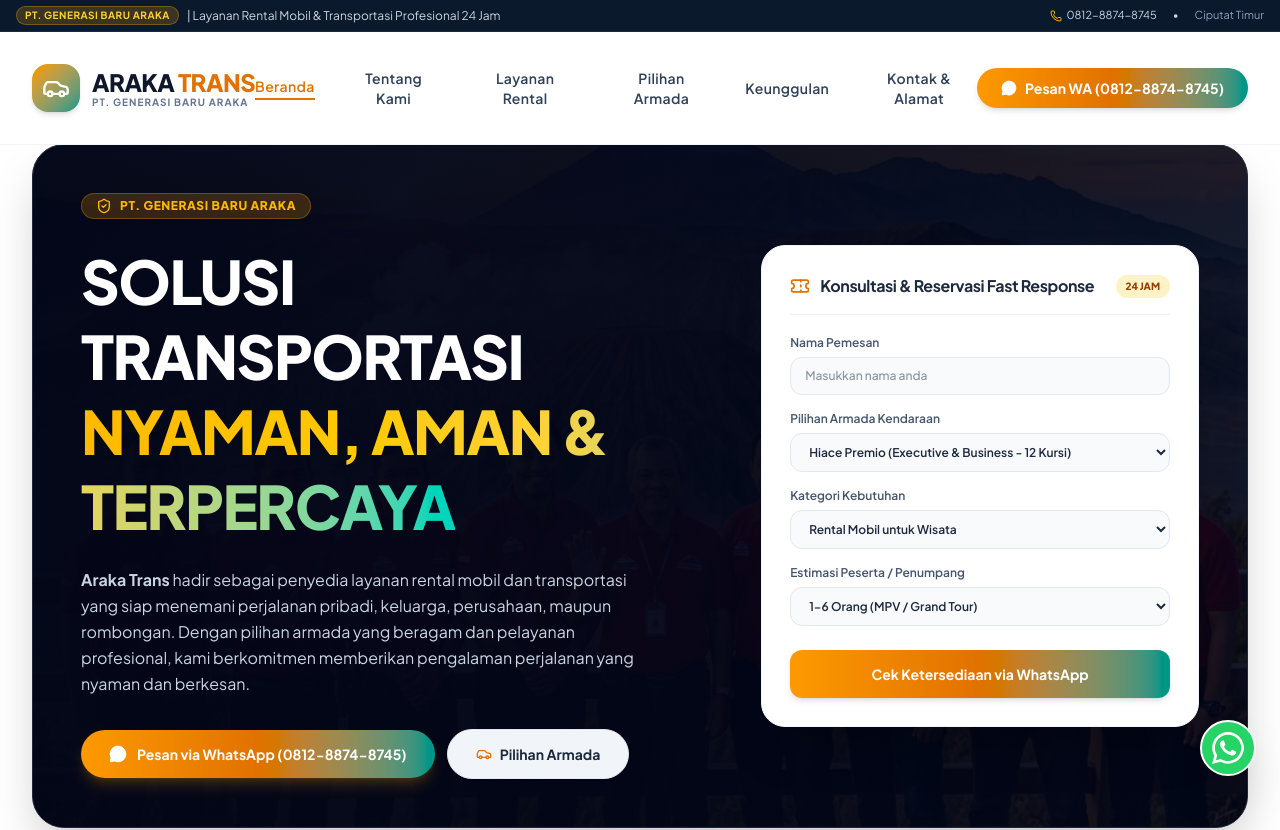
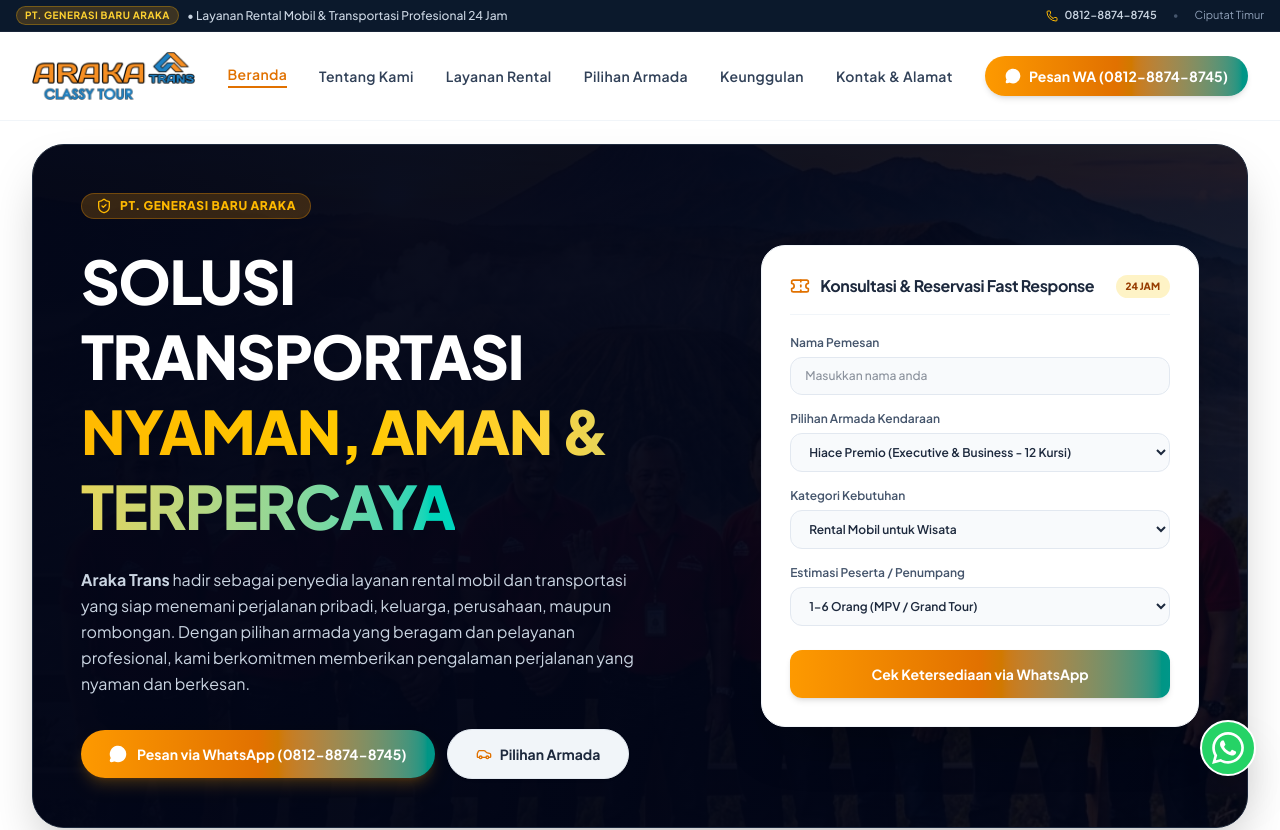
Before and after one commit to Reggyzul/PT.-GENERASI-BARU-ARAKA, a React (Vite) app: page / in a window 1280 px wide. Shown: the top 830 px of the page. Built offline with nearby package versions, Linux system fonts and the light colour scheme; a web font is replaced by a local one.

Commit message:
Update logo-araka.png with transparent background and refine minimalist single-line navbar

```diff
--- a/src/components/Footer.tsx
+++ b/src/components/Footer.tsx
@@ -47,16 +47,12 @@
           {/* Column 1: Brand & Office Address */}
           <div className="md:col-span-5 space-y-6">
             <div className="flex items-center gap-3">
-              <div className="w-12 h-12 rounded-2xl bg-gradient-to-br from-amber-500 to-teal-600 flex items-center justify-center text-white shadow-md">
-                <Car className="w-7 h-7" />
-              </div>
-              <div className="text-left">
-                <span className="font-display font-black text-2xl text-white tracking-tight block leading-tight">
-                  ARAKA <span className="text-amber-400">TRANS</span>
-                </span>
-                <span className="text-[10px] font-bold text-slate-400 uppercase tracking-widest block -mt-0.5">
-                  PT. GENERASI BARU ARAKA
-                </span>
+              <div className="bg-white p-3 rounded-2xl shadow-lg border border-white/20 inline-block group hover:scale-105 transition-transform duration-300">
+                <img
+                  src="/logo-araka.png"
+                  alt="ARAKA TRANS CLASSY TOUR LOGO"
+                  className="h-12 sm:h-14 w-auto object-contain"
+                />
               </div>
             </div>
 
--- a/src/components/Header.tsx
+++ b/src/components/Header.tsx
@@ -1,5 +1,5 @@
 import React, { useState, useEffect } from 'react';
-import { Menu, X, MessageSquare, Phone, MapPin, Clock, MessageCircle, Car } from 'lucide-react';
+import { Menu, X, Phone, MessageCircle } from 'lucide-react';
 import { motion, AnimatePresence } from 'motion/react';
 import { TRANSLATIONS } from '../utils/translations';
 
@@ -63,21 +63,29 @@
       id="main-header"
       className="fixed top-0 left-0 w-full z-50 flex flex-col transition-all duration-300"
     >
-      {/* Top Notification Bar */}
-      <div className="bg-[#0b192c] text-white py-1.5 px-4 text-xs font-sans border-b border-slate-800">
-        <div className="max-w-7xl mx-auto flex flex-col sm:flex-row items-center justify-between gap-2">
-          <div className="flex items-center gap-2 text-amber-400 font-bold">
-            <span className="bg-amber-500/20 text-amber-300 px-2 py-0.5 rounded-full text-[10px] uppercase tracking-wider border border-amber-400/30">
+      {/* Top Notification Bar - Minimalist Single Line */}
+      <div className="bg-[#0b192c] text-white py-1.5 px-4 text-xs font-sans border-b border-slate-800/80">
+        <div className="max-w-7xl mx-auto flex items-center justify-between gap-4">
+          <div className="flex items-center gap-2 whitespace-nowrap overflow-hidden">
+            <span className="bg-amber-500/20 text-amber-300 px-2 py-0.5 rounded-full text-[10px] uppercase font-bold tracking-wider border border-amber-400/30 shrink-0">
               PT. GENERASI BARU ARAKA
             </span>
-            <span className="hidden md:inline text-slate-300 font-normal">| {t.topbar_service}</span>
+            <span className="hidden md:inline text-slate-300 font-medium truncate">
+              • Layanan Rental Mobil & Transportasi Profesional 24 Jam
+            </span>
           </div>
-          <div className="flex items-center gap-4 text-slate-300 text-[11px]">
-            <a href="https://wa.me/6281288748745" target="_blank" rel="noreferrer" className="hover:text-amber-400 transition-colors flex items-center gap-1">
-              <Phone className="w-3 h-3 text-amber-400" />
+
+          <div className="flex items-center gap-4 text-slate-300 text-[11px] whitespace-nowrap shrink-0">
+            <a
+              href="https://wa.me/6281288748745"
+              target="_blank"
+              rel="noreferrer"
+              className="hover:text-amber-400 transition-colors flex items-center gap-1.5 font-semibold"
+            >
+              <Phone className="w-3 h-3 text-amber-400 shrink-0" />
               <span>0812-8874-8745</span>
             </a>
-            <span className="hidden sm:inline">•</span>
+            <span className="hidden sm:inline text-slate-600">•</span>
             <span className="hidden sm:inline text-slate-400">Ciputat Timur</span>
           </div>
         </div>
@@ -87,33 +95,27 @@
       <div
         className={`w-full transition-all duration-300 ${
           isScrolled
-            ? 'bg-white/95 backdrop-blur-md py-2.5 sm:py-3 shadow-md border-b border-slate-100 text-slate-800'
-            : 'bg-white py-3 sm:py-4 border-b border-slate-100 text-slate-800'
+            ? 'bg-white/95 backdrop-blur-md py-2.5 shadow-md border-b border-slate-100 text-slate-800'
+            : 'bg-white py-3 border-b border-slate-100 text-slate-800'
         }`}
       >
         <div className="max-w-7xl mx-auto px-4 sm:px-6 lg:px-8">
-          <div className="flex items-center justify-between h-16 sm:h-20">
+          <div className="flex items-center justify-between h-14 sm:h-16">
 
-            {/* BRAND LOGO & NAME */}
+            {/* BRAND LOGO IMAGE (TRANSPARENT ARAKA TRANS CLASSY TOUR LOGO) */}
             <div
               onClick={() => handleItemClick({ label: t.nav_home, id: 'home', type: 'page', pageId: 'home' })}
-              className="flex items-center gap-3 cursor-pointer group shrink-0 py-1"
+              className="flex items-center cursor-pointer group shrink-0 py-1"
               id="header-logo"
             >
-              <div className="w-12 h-12 rounded-2xl bg-gradient-to-br from-amber-500 to-teal-600 flex items-center justify-center text-white shadow-md group-hover:scale-105 transition-transform duration-300">
-                <Car className="w-7 h-7" />
-              </div>
-              <div className="text-left">
-                <span className="font-display font-black text-xl sm:text-2xl text-slate-900 tracking-tight block leading-tight group-hover:text-amber-600 transition-colors">
-                  ARAKA <span className="text-amber-600">TRANS</span>
-                </span>
-                <span className="text-[10px] font-bold text-slate-500 uppercase tracking-widest block -mt-0.5">
-                  PT. GENERASI BARU ARAKA
-                </span>
-              </div>
+              <img
+                src="/logo-araka.png"
+                alt="ARAKA TRANS CLASSY TOUR LOGO"
+                className="h-10 sm:h-12 w-auto object-contain transition-transform duration-300 group-hover:scale-105"
+              />
             </div>
 
-            {/* DESKTOP NAV ITEMS */}
+            {/* DESKTOP NAV ITEMS - SINGLE LINE MINIMALIST */}
             <nav className="hidden lg:flex items-center gap-6 xl:gap-8 mx-auto" id="desktop-nav">
               {navItems.map((item) => {
                 const isItemActive =
@@ -124,7 +126,7 @@
                   <button
                     key={item.id}
                     onClick={() => handleItemClick(item)}
-                    className={`font-sans text-sm font-semibold tracking-wide transition-all duration-200 cursor-pointer ${
+                    className={`font-sans text-sm font-semibold tracking-wide whitespace-nowrap transition-all duration-200 cursor-pointer ${
                       isItemActive
                         ? 'text-amber-600 font-bold border-b-2 border-amber-600 pb-0.5'
                         : 'text-slate-700 hover:text-amber-600'
@@ -137,11 +139,11 @@
               })}
             </nav>
 
-            {/* CTA BUTTON */}
+            {/* CTA BUTTON - SINGLE LINE MINIMALIST */}
             <div className="hidden lg:flex items-center shrink-0">
               <button
                 onClick={handleWhatsAppHeader}
-                className="bg-gradient-to-r from-amber-500 via-amber-600 to-teal-600 hover:from-amber-600 hover:to-teal-700 text-white font-sans font-bold text-sm py-2.5 px-6 rounded-full shadow-md hover:shadow-lg transition-all duration-200 cursor-pointer flex items-center gap-2 active:scale-95"
+                className="bg-gradient-to-r from-amber-500 via-amber-600 to-teal-600 hover:from-amber-600 hover:to-teal-700 text-white font-sans font-bold text-xs sm:text-sm py-2.5 px-5 rounded-full shadow-md hover:shadow-lg transition-all duration-200 cursor-pointer flex items-center gap-2 whitespace-nowrap active:scale-95"
               >
                 <MessageCircle className="w-4 h-4 fill-current shrink-0" />
                 <span>Pesan WA (0812-8874-8745)</span>
@@ -179,7 +181,7 @@
                 <button
                   key={item.id}
                   onClick={() => handleItemClick(item)}
-                  className="block w-full text-left font-display font-semibold text-base text-slate-800 hover:text-amber-600 py-3 border-b border-slate-100 cursor-pointer"
+                  className="block w-full text-left font-sans font-semibold text-base text-slate-800 hover:text-amber-600 py-3 border-b border-slate-100 cursor-pointer whitespace-nowrap"
                 >
                   {item.label}
                 </button>
@@ -188,9 +190,9 @@
               <div className="pt-3">
                 <button
                   onClick={handleWhatsAppHeader}
-                  className="w-full bg-gradient-to-r from-amber-500 via-amber-600 to-teal-600 text-white font-sans font-bold text-sm py-3.5 rounded-xl shadow-md flex items-center justify-center gap-2 cursor-pointer"
+                  className="w-full bg-gradient-to-r from-amber-500 via-amber-600 to-teal-600 text-white font-sans font-bold text-sm py-3.5 rounded-xl shadow-md flex items-center justify-center gap-2 cursor-pointer whitespace-nowrap"
                 >
-                  <MessageCircle className="w-5 h-5 fill-current" />
+                  <MessageCircle className="w-5 h-5 fill-current shrink-0" />
                   <span>Pesan via WhatsApp (0812-8874-8745)</span>
                 </button>
               </div>
```
Also changed, not shown: public/logo-araka.png (added).
